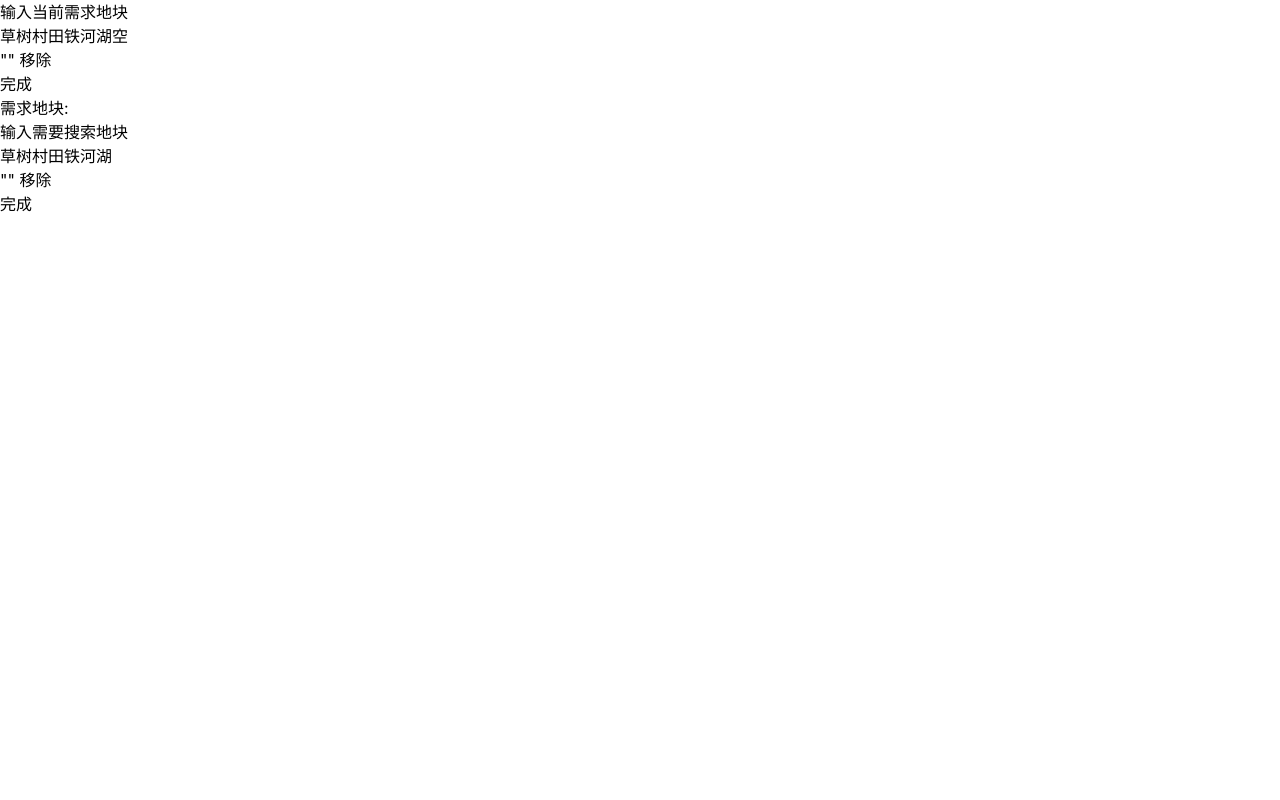
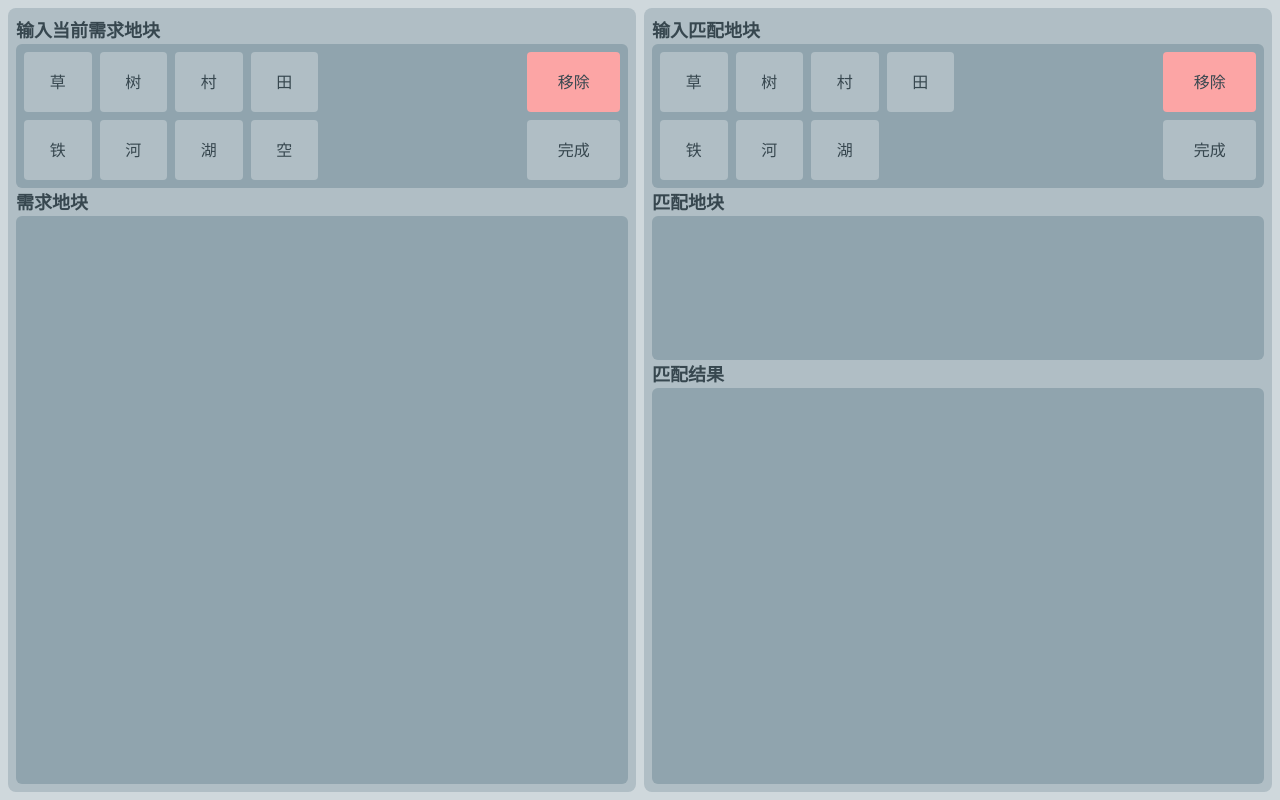
Before and after one commit to dorf-tool/dorf-tool.github.io, a React (Create React App) app: page / in a window 1280 px wide. Built offline with nearby package versions, Linux system fonts and the light colour scheme.

Commit message:
基本ui

```diff
--- /dev/null
+++ b/__previewjs__/Wrapper.tsx
@@ -0,0 +1,4 @@
+import "../src/index.css";
+import React from "react";
+
+export const Wrapper = React.Fragment;
--- a/package.json
+++ b/package.json
@@ -3,9 +3,14 @@
   "version": "0.1.0",
   "private": true,
   "dependencies": {
+    "@fortawesome/fontawesome-svg-core": "^6.1.1",
+    "@fortawesome/free-regular-svg-icons": "^6.1.1",
+    "@fortawesome/free-solid-svg-icons": "^6.1.1",
+    "@fortawesome/react-fontawesome": "^0.1.18",
     "@testing-library/jest-dom": "^5.16.4",
     "@testing-library/react": "^13.2.0",
     "@testing-library/user-event": "^13.5.0",
+    "classnames": "^2.3.1",
     "react": "^18.1.0",
     "react-dom": "^18.1.0",
     "react-scripts": "5.0.1",
--- a/src/App.js
+++ b/src/App.js
@@ -1,4 +1,4 @@
-import Tool from "./components/tool";
+import Tool from "./components/Tool";
 function App() {
   return <Tool />
 }
--- /dev/null
+++ b/src/components/PieceCard.js
@@ -0,0 +1,40 @@
+import classNames from "classnames";
+import { FontAwesomeIcon } from "@fortawesome/react-fontawesome";
+import { faCircleCheck } from "@fortawesome/free-solid-svg-icons";
+import { TYPE_COLORS } from "../constants";
+const PieceCard = ({ className = "", piece, onRemove = null }) => {
+  if (!piece) return null;
+  return (
+    <div
+      className={classNames(
+        className,
+        "relative w-28 h-32 flex flex-wrap p-1 justify-center items-center rounded"
+      )}
+    >
+      {onRemove && (
+        <FontAwesomeIcon
+          className="absolute top-1 right-1 text-red-400 cursor-pointer text-lg z-10"
+          onClick={() => onRemove(piece)}
+          icon={faCircleCheck}
+        />
+      )}
+      <div className="w-24 h-20 relative flex justify-center ">
+        {piece.split("").map((type, index) => (
+          <div
+            className="absolute h-10 w-12 text-center text-blue-grey-800"
+            style={{
+              transformOrigin: "center bottom",
+              transform: `rotate(calc(${60 * index}deg))`,
+              clipPath: `polygon(0% 0%, 50% 100%, 100% 0%)`,
+              backgroundColor: TYPE_COLORS[type],
+            }}
+          >
+            {type}
+          </div>
+        ))}
+      </div>
+      <div className="text-blue-grey-800">{piece}</div>
+    </div>
+  );
+};
+export default PieceCard;
--- /dev/null
+++ b/src/components/PieceInput.js
@@ -0,0 +1,66 @@
+import { useState, useEffect } from "react";
+import classNames from "classnames";
+import PieceCard from "./PieceCard";
+import { PIECE_LENGTH, TYPES } from "../constants";
+const PieceInput = ({
+  className = "",
+  buttonClassName = "",
+  defaultPiece = "",
+  onFinish = () => null,
+  hasNull = true,
+}) => {
+  const [piece, setPiece] = useState(defaultPiece);
+  const deleteLast = () => {
+    setPiece(piece.slice(0, -1));
+  };
+  const finish = () => {
+    if (!piece) return;
+    if (piece.length === PIECE_LENGTH) {
+      onFinish(piece);
+    } else {
+      // 补上空到6位
+      onFinish(piece + "空".repeat(PIECE_LENGTH - piece.length));
+    }
+    reset();
+  };
+  const reset = () => {
+    setPiece(defaultPiece);
+  };
+  return (
+    <div className={classNames(className, "h-36 grid grid-cols-6 gap-2")}>
+      <div className="col-span-3 grid grid-cols-4 gap-2">
+        {TYPES.map((type) => {
+          if (!hasNull && type === "空") return null;
+          return (
+            <button
+              className={classNames(buttonClassName, "col-span-1 rounded")}
+              key={type}
+              onClick={() => setPiece(piece + type)}
+              disabled={piece.length >= PIECE_LENGTH}
+            >
+              {type}
+            </button>
+          );
+        })}
+      </div>
+      <div className="col-span-2">
+        <PieceCard piece={piece} />
+      </div>
+      <div className="grid grid-cols-1 gap-2">
+        <button
+          className={classNames(buttonClassName, "col-span-1 rounded bg-red-300")}
+          onClick={deleteLast}
+        >
+          移除
+        </button>
+        <button
+          className={classNames(buttonClassName, "col-span-1 rounded")}
+          onClick={finish}
+        >
+          完成
+        </button>
+      </div>
+    </div>
+  );
+};
+export default PieceInput;
--- a/src/components/tool.js
+++ b/src/components/tool.js
@@ -1,65 +1,8 @@
 import { useState, useEffect } from "react";
-const TYPES = ["草", "树", "村", "田", "铁", "河", "湖", "空"];
-const TYPE_REG_STRS = {
-  草: "[草空湖]",
-  树: "[树空]",
-  村: "[村空]",
-  田: "[田空]",
-  铁: "[铁空]",
-  河: "[河空湖]",
-  湖: "[湖空草河]",
-};
-const PIECE_LENGTH = 6;
-const PieceInput = ({
-  title = "",
-  defaultPiece = "",
-  onFinish = () => null,
-  hasNull = true,
-}) => {
-  const [piece, setPiece] = useState(defaultPiece);
-  const deleteLast = () => {
-    setPiece(piece.slice(0, -1));
-  };
-  const finish = () => {
-    if (!piece) return;
-    if (piece.length === PIECE_LENGTH) {
-      onFinish(piece);
-    } else {
-      // 补上空到6位
-      onFinish(piece + "空".repeat(PIECE_LENGTH - piece.length));
-    }
-    reset();
-  };
-  const reset = () => {
-    setPiece(defaultPiece);
-  };
-  return (
-    <>
-      <p>{title}</p>
-      <div className="flex flex-wrap">
-        {TYPES.map((type) => {
-          if (!hasNull && type === "空") return null;
-          return (
-            <button
-              className=""
-              key={type}
-              onClick={() => setPiece(piece + type)}
-              disabled={piece.length >= PIECE_LENGTH}
-            >
-              {type}
-            </button>
-          );
-        })}
-      </div>
-      <p>
-        {JSON.stringify(piece)} <button onClick={deleteLast}>移除</button>
-      </p>
-      <p>
-        <button onClick={finish}>完成</button>
-      </p>
-    </>
-  );
-};
+import PieceCard from "./PieceCard";
+import PieceInput from "./PieceInput";
+import { TYPE_REG_STRS } from "../constants";
+
 const Tool = () => {
   const [pieces, setPieces] = useState(
     localStorage.getItem("pieces")
@@ -70,7 +13,8 @@ const Tool = () => {
   const addPiece = (piece) => {
     setPieces([...pieces, piece]);
   };
-  const removePiece = (index) => {
+  const removePiece = (piece) => {
+    const index = pieces.indexOf(piece);
     setPieces(pieces.filter((_, i) => i !== index));
   };
 
@@ -90,33 +34,63 @@ const Tool = () => {
     localStorage.setItem("pieces", JSON.stringify(pieces));
   }, [pieces]);
   return (
-    <>
-      <PieceInput title="输入当前需求地块" onFinish={addPiece} />
-      <p>需求地块:</p>
+    <div className="grid grid-cols-1 md:grid-cols-2 gap-2 absolute inset-0 h-screen w-screen p-2 bg-blue-grey-100">
+      <div className="col-span-1 flex flex-col h-full overflow-hidden rounded-lg bg-blue-grey-200 p-2">
+        <p className="text-lg font-sans font-semibold text-blue-grey-800">
+          输入当前需求地块
+        </p>
+        <PieceInput
+          onFinish={addPiece}
+          className="bg-blue-grey-300 p-2 rounded-md"
+          buttonClassName="bg-blue-grey-200 text-blue-grey-800"
+        />
+        <p className="text-lg font-sans font-semibold text-blue-grey-800">
+          需求地块
+        </p>
+        <div className="flex-auto w-full flex flex-wrap content-start justify-center overflow-auto bg-blue-grey-300 p-2 rounded-md">
           {pieces.map((p, index) => (
-        <p key={p + index}>{p}</p>
+            <PieceCard
+              className="bg-blue-grey-200 m-1"
+              key={p + index}
+              piece={p}
+            />
           ))}
+        </div>
+      </div>
+      <div className="col-span-1 flex flex-col h-full overflow-hidden rounded-lg bg-blue-grey-200 p-2">
+        <p className="text-lg font-sans font-semibold text-blue-grey-800">
+          输入匹配地块
+        </p>
         <PieceInput
-        title="输入需要搜索地块"
           onFinish={setPiece}
           hasNull={false}
+          className="bg-blue-grey-300 p-2 rounded-md"
+          buttonClassName="bg-blue-grey-200 text-blue-grey-800"
         />
-      {piece && (
-        <>
-          <p>
-            <b>{piece}</b>的匹配结果
+        <p className="text-lg font-sans font-semibold text-blue-grey-800">
+          匹配地块
         </p>
-          {pieces
+        <div className="h-36 bg-blue-grey-300 p-2 rounded-md">
+          <PieceCard piece={piece} />
+        </div>
+        <p className="text-lg font-sans font-semibold text-blue-grey-800">
+          匹配结果
+        </p>
+        <div className="flex-auto w-full flex flex-wrap content-start justify-center overflow-auto bg-blue-grey-300 p-2 rounded-md">
+          {piece &&
+            pieces
               .filter((p) => comparePiece(p, piece))
               .map((p, index) => (
-              <p key={p + index}>
-                <b>{p}</b>
-                <button onClick={() => removePiece(index)}>匹配到</button>
-              </p>
+                <PieceCard
+                  className="bg-blue-grey-200 m-1"
+                  key={p + index}
+                  piece={p}
+                  onRemove={removePiece}
+                />
               ))}
-        </>
-      )}
-    </>
+        </div>
+      </div>
+    </div>
   );
 };
 export default Tool;
--- /dev/null
+++ b/src/constants.js
@@ -0,0 +1,23 @@
+const TYPES = ["草", "树", "村", "田", "铁", "河", "湖", "空"];
+const TYPE_COLORS = {
+  草: "#00a854",
+  树: "#f5a623",
+  村: "#1890ff",
+  田: "#f04134",
+  铁: "#722ed1",
+  河: "#13c2c2",
+  湖: "#3182bd",
+  空: "#d9d9d9",
+};
+const TYPE_REG_STRS = {
+  草: "[草空湖]",
+  树: "[树空]",
+  村: "[村空]",
+  田: "[田空]",
+  铁: "[铁空]",
+  河: "[河空湖]",
+  湖: "[湖空草河]",
+};
+const PIECE_LENGTH = 6;
+
+export { TYPES, TYPE_COLORS, TYPE_REG_STRS, PIECE_LENGTH };
--- a/tailwind.config.js
+++ b/tailwind.config.js
@@ -1,7 +1,22 @@
 module.exports = {
-  content: ["./src/**/*.{html,js}"],
+  content: ["./src/**/*.{html,js,jsx,ts,tsx}"],
   theme: {
-    extend: {},
+    extend: {
+      colors:{
+        "blue-grey": {
+          50: "#eceff1",
+          100: "#cfd8dc",
+          200: "#b0bec5",
+          300: "#90a4ae",
+          400: "#78909c",
+          500: "#607d8b",
+          600: "#546e7a",
+          700: "#455a64",
+          800: "#37474f",
+          900: "#263238",
+        },
+      }
+    },
   },
   plugins: [],
 }
```
Also changed, not shown: src/App.css (deleted), src/index.css (line endings or trailing spaces), 1 other file (tests, documents, lock files or other folders). Lines whose indentation alone changed are shown as unchanged.
